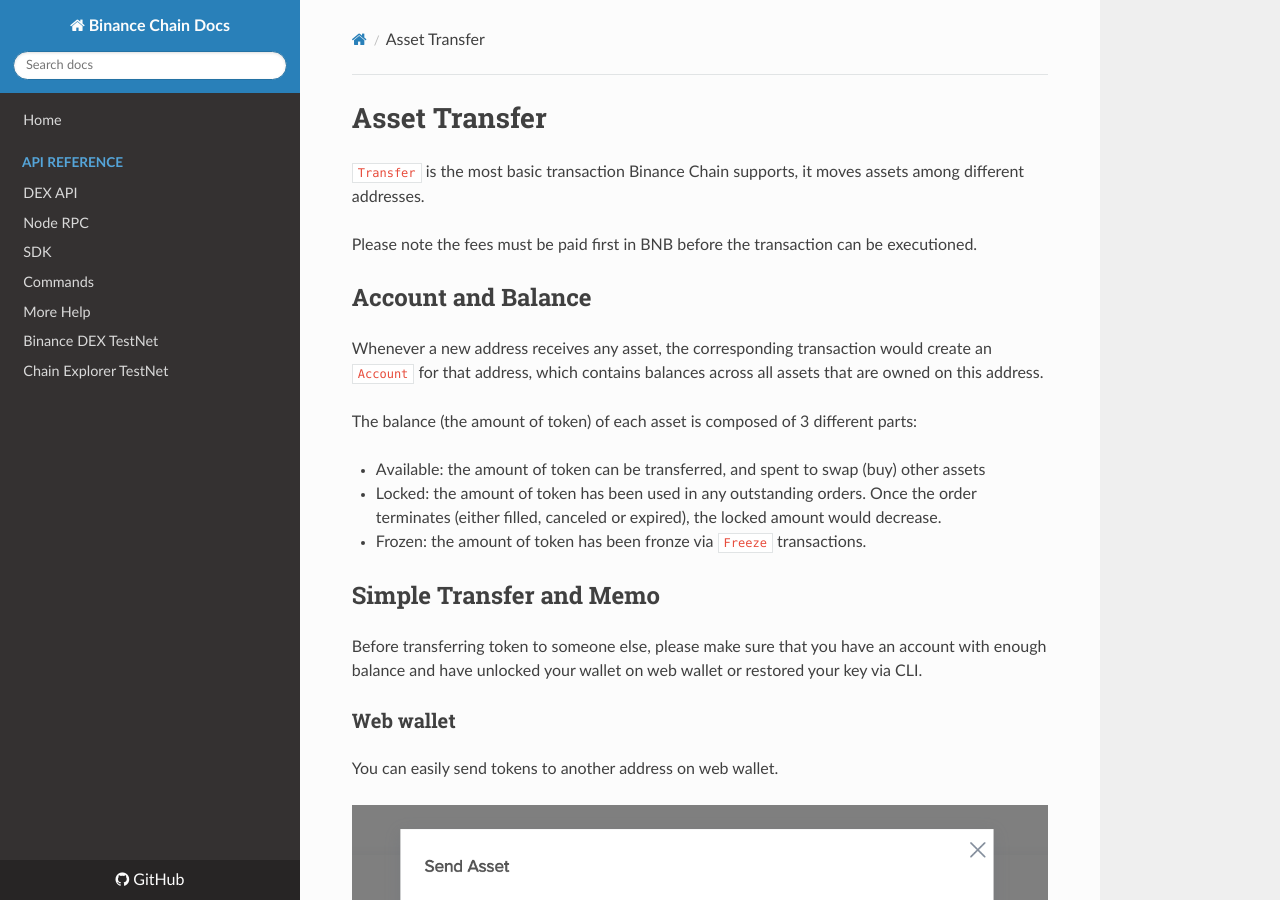
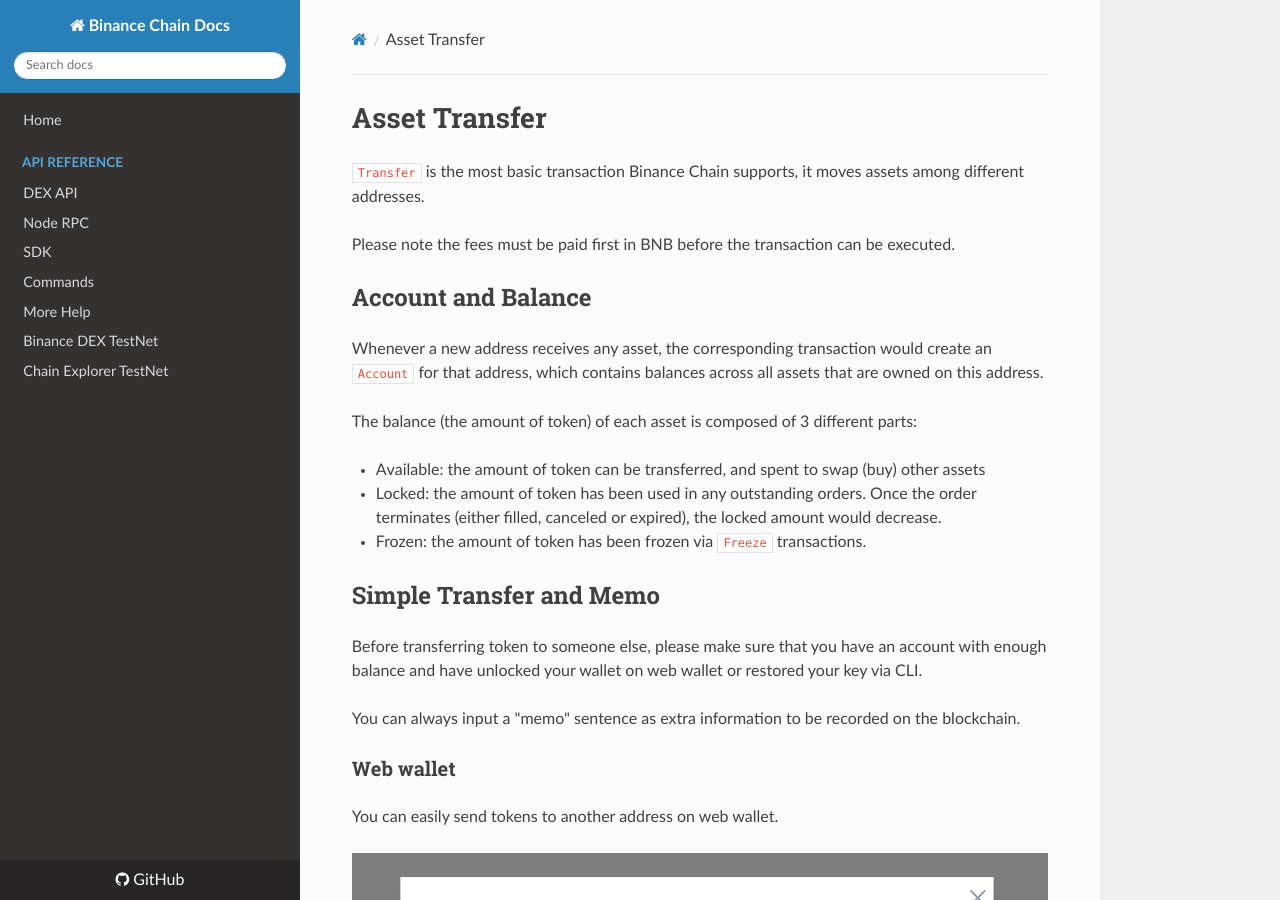
Before and after one commit to yash-sharma1/docs-site, an MkDocs documentation site: the page built from docs/transfer.md, in a window 1280 px wide and 900 px high. Built offline with MkDocs 1.6.1, drawn with Linux system fonts in a browser that asks for light colours; nearby versions of some CDN libraries.

Commit message:
fixed some typo.

```diff
--- a/docs/transfer.md
+++ b/docs/transfer.md
@@ -2,7 +2,7 @@
 
 `Transfer` is the most basic transaction Binance Chain supports, it moves assets among different addresses.
 
-Please note the fees must be paid first in BNB before the transaction can be executioned.
+Please note the fees must be paid first in BNB before the transaction can be executed.
 
 ## Account and Balance
 
@@ -14,12 +14,14 @@
 - Available: the amount of token can be transferred, and spent to swap (buy) other assets
 - Locked: the amount of token has been used in any outstanding orders. Once the order terminates
 (either filled, canceled or expired), the locked amount would decrease.
-- Frozen: the amount of token has been fronze via `Freeze` transactions.
+- Frozen: the amount of token has been frozen via `Freeze` transactions.
 
 ## Simple Transfer and Memo
 
 Before transferring token to someone else, please make sure that you have an account with enough balance
 and have unlocked your wallet on web wallet or restored your key via CLI.
+
+You can always input a "memo" sentence as extra information to be recorded on the blockchain.
 
 ### Web wallet
 
```
